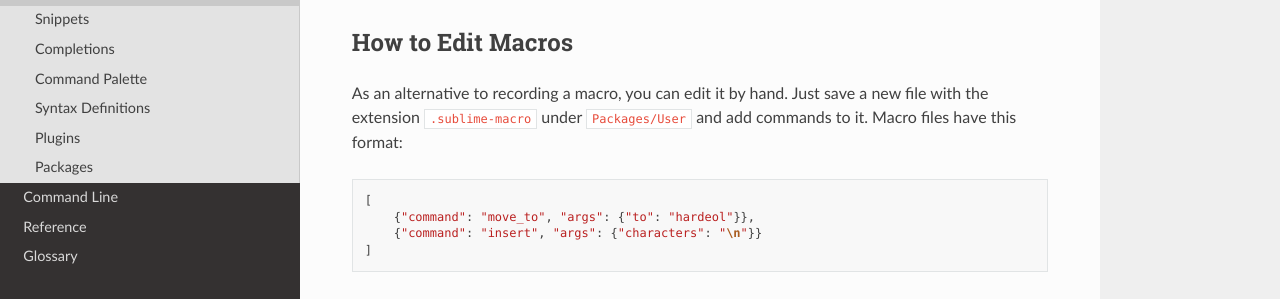
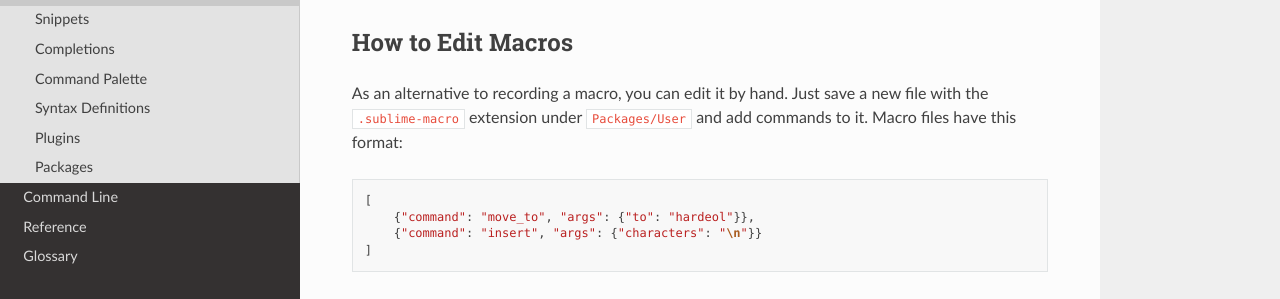
Before and after one commit to guillermooo/sublime-undocs, a Sphinx documentation site: the page built from source/extensibility/macros.rst, in a window 1280 px wide and 1319 px high. Shown: the part 555-854 px from the top of the window. Built offline with Sphinx 7.4.7 and the Read the Docs theme 2.0.0, drawn with Linux system fonts in a browser that asks for light colours.

```diff
--- a/source/extensibility/command_palette.rst
+++ b/source/extensibility/command_palette.rst
@@ -7,6 +7,7 @@ Command Palette
    :doc:`Reference for Command Palette <../reference/command_palette>`
       Complete documentation on the command palette options.
 
+.. _ext-command-palette-overview:
 
 Overview
 ========
--- a/source/extensibility/macros.rst
+++ b/source/extensibility/macros.rst
@@ -28,7 +28,7 @@ How to Edit Macros
 ******************
 
 As an alternative to recording a macro, you can edit it by hand. Just save a new file
-with the extension ``.sublime-macro`` under :file:`Packages/User` and add
+with the ``.sublime-macro`` extension under :file:`Packages/User` and add
 commands to it. Macro files have this format::
 
    [
```
